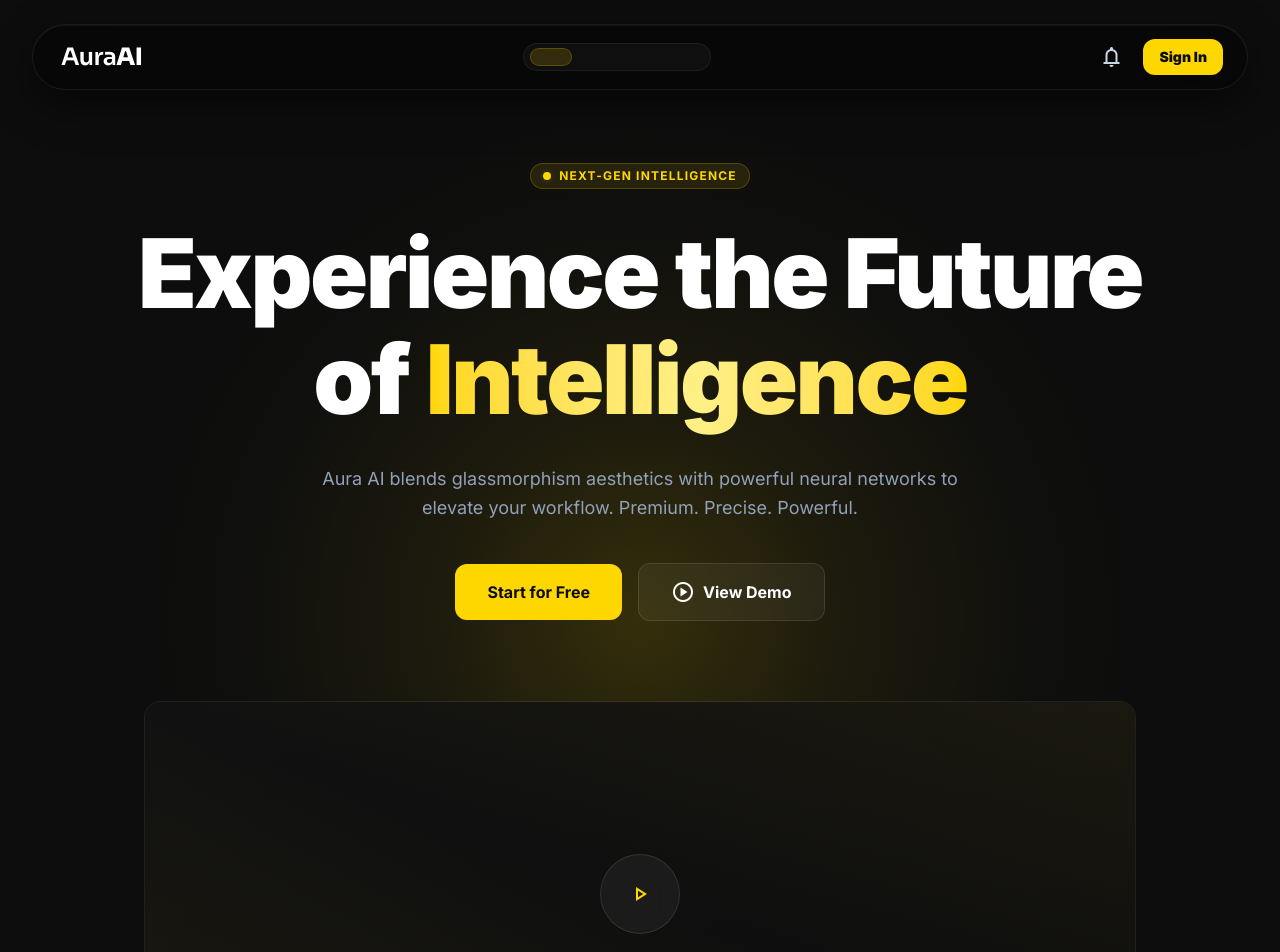
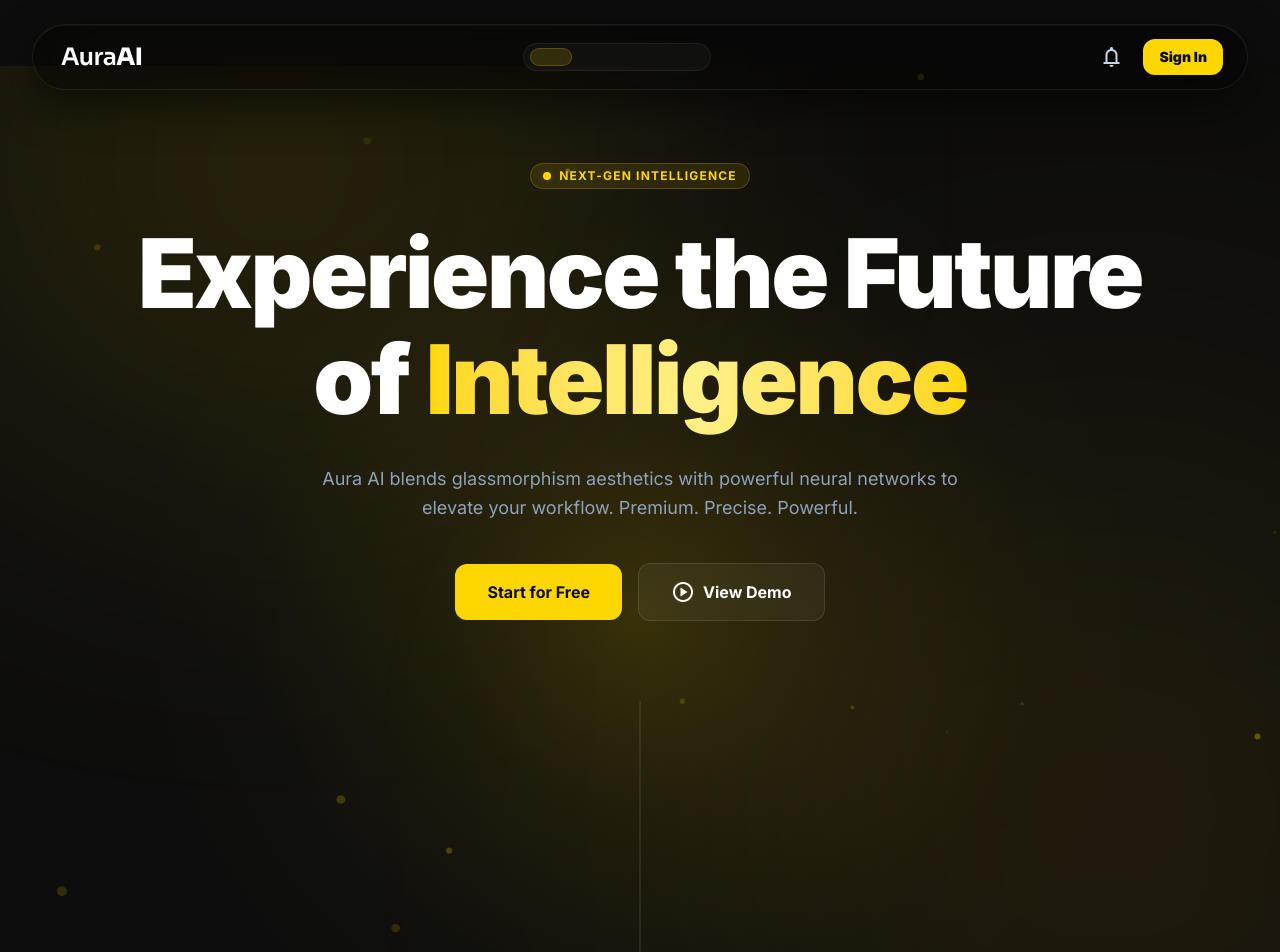
Before and after one commit to Mashudix7/aura-ai, a Next.js app: page / in a window 1280 px wide. Shown: the top 952 px of the page. Built offline with nearby package versions, Linux system fonts and the light colour scheme; no server answers.

Commit message:
Animate Hero

```diff
--- a/src/app/page.tsx
+++ b/src/app/page.tsx
@@ -104,9 +104,65 @@ export default function HomePage() {
   return (
     <>
       {/* Hero Section */}
-      <section className="relative pt-24 pb-20 overflow-hidden">
+      <section className="relative pt-24 pb-20 overflow-hidden min-h-[90vh] flex flex-col justify-center">
+        {/* Dynamic Animated Background */}
+        <div className="absolute inset-0 z-0 overflow-hidden pointer-events-none">
+          {/* Animated Gradients */}
+          <motion.div
+            className="absolute -top-[20%] -left-[10%] w-[50%] h-[50%] rounded-full bg-accent/10 blur-[120px]"
+            animate={{
+              x: [0, 100, 0],
+              y: [0, 50, 0],
+              scale: [1, 1.2, 1],
+            }}
+            transition={{
+              duration: 15,
+              repeat: Infinity,
+              ease: "linear"
+            }}
+          />
+          <motion.div
+            className="absolute top-[40%] -right-[10%] w-[40%] h-[60%] rounded-full bg-yellow-500/10 blur-[150px]"
+            animate={{
+              x: [0, -100, 0],
+              y: [0, -50, 0],
+              scale: [1, 1.5, 1],
+            }}
+            transition={{
+              duration: 20,
+              repeat: Infinity,
+              ease: "linear",
+              delay: 2
+            }}
+          />
+
+          {/* Floating Particles */}
+          {[...Array(20)].map((_, i) => (
+            <motion.div
+              key={i}
+              className="absolute w-1 h-1 bg-accent/40 rounded-full"
+              style={{
+                top: `${Math.random() * 100}%`,
+                left: `${Math.random() * 100}%`,
+              }}
+              animate={{
+                y: [0, Math.random() * -100 - 50],
+                x: [0, (Math.random() - 0.5) * 50],
+                opacity: [0, Math.random() * 0.8 + 0.2, 0],
+                scale: [0, Math.random() * 2 + 1, 0],
+              }}
+              transition={{
+                duration: Math.random() * 5 + 5,
+                repeat: Infinity,
+                delay: Math.random() * 5,
+                ease: "easeInOut",
+              }}
+            />
+          ))}
+        </div>
+
         <Spotlight />
-        <div className="max-w-7xl mx-auto px-4 text-center relative z-10">
+        <div className="max-w-7xl mx-auto px-4 text-center relative z-10 w-full">
           <FadeIn delay={0.2}>
             <div className="inline-flex items-center gap-2 px-3 py-1 rounded-full bg-accent/10 border border-accent/20 text-accent text-xs font-bold uppercase tracking-widest mb-8">
               <span className="relative flex h-2 w-2">
```
